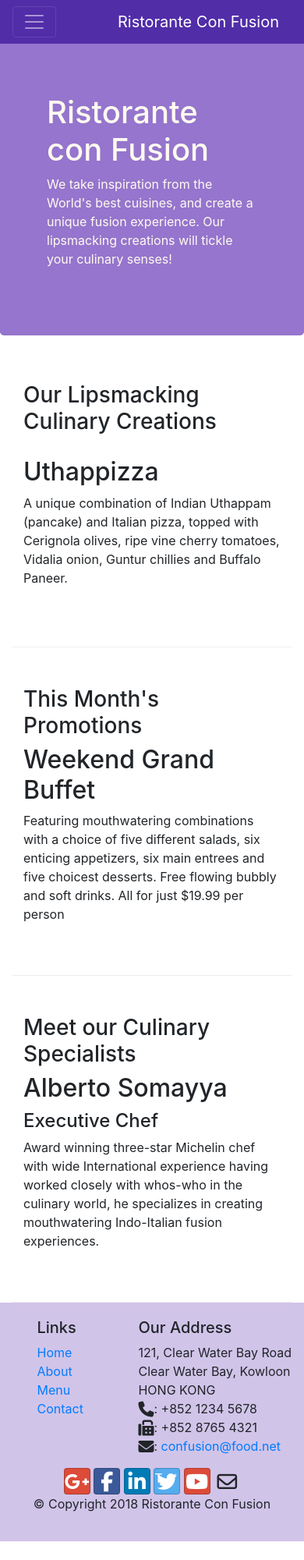
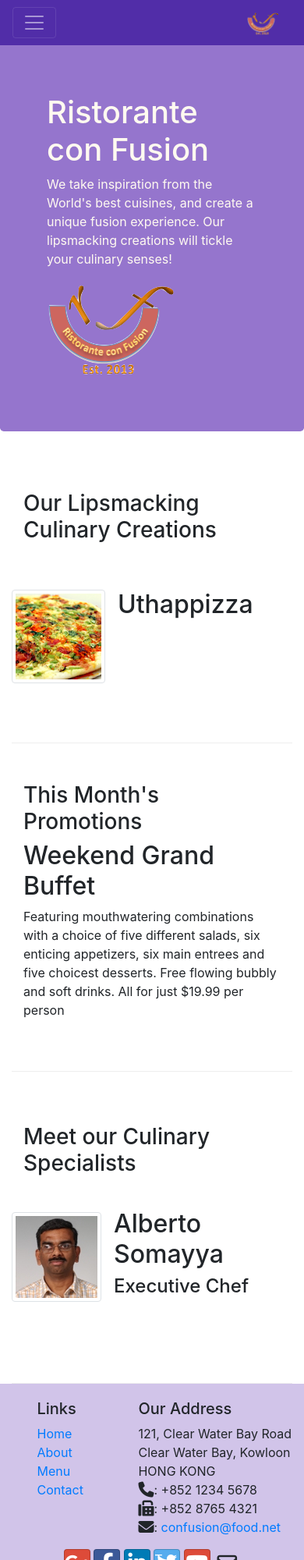
Before and after one commit to okezieobi/coursera-bootstrap4-exercises, a plain HTML site: page index.html in a window 390 px wide. Shown: the top 2000 px of the page at 78% size. Before the commit the page ends 1976 px from the top, so only its background shows below. Drawn offline with nearby package versions, Linux system fonts and the light colour scheme.

Commit message:
Images and Media

```diff
--- a/index.html
+++ b/index.html
@@ -22,7 +22,7 @@
                 <span class="navbar-toggler-icon"></span>
 
             </button>
-            <a class="navbar-brand" href="#">Ristorante Con Fusion</a>
+            <a class="navbar-brand" href="#"><img src="/img/logo.png" height="30" width="41"></a>
             <div class="collapse navbar-collapse" id="Navbar">
                 <ul class="navbar-nav mr-auto">
                     <li class="navbar-item active"><a class="nav-link" href="#"><span class="fa fa-home fa-lg"></span>
@@ -48,7 +48,8 @@
                     <p>We take inspiration from the World's best cuisines, and create a unique fusion experience. Our
                         lipsmacking creations will tickle your culinary senses!</p>
                 </div>
-                <div class="col-12 col-sm">
+                <div class="col-12 col-sm align-self-center">
+                    <img src="img/logo.png" class="img-fluid">
                 </div>
             </div>
         </div>
@@ -59,10 +60,16 @@
             <div class="col-12 col-sm-4 order-sm-last col-md-3">
                 <h3>Our Lipsmacking Culinary Creations</h3>
             </div>
+            <div class="media">
+                <img class="d-flex mr-3 img-thumbnail align-self-center" src="img/uthappizza.png" alt="Uthappizza">
+                <div class="media-body">
+                    <h2 claas="mt-0">Uthappizza</h2>
+                    <p class="d-none d-sm-block ">A unique combination of Indian Uthappam (pancake) and Italian pizza,
+                        topped with Cerignola olives,
+                        ripe vine cherry tomatoes, Vidalia onion, Guntur chillies and Buffalo Paneer.</p>
+                </div>
+            </div>
             <div class="col col-sm order-sm-first col-md">
-                <h2>Uthappizza</h2>
-                <p>A unique combination of Indian Uthappam (pancake) and Italian pizza, topped with Cerignola olives,
-                    ripe vine cherry tomatoes, Vidalia onion, Guntur chillies and Buffalo Paneer.</p>
             </div>
         </div>
 
@@ -83,12 +90,18 @@
             <div class="col-12 col-sm-4 order-sm-last col-md-3">
                 <h3>Meet our Culinary Specialists</h3>
             </div>
+            <div class="media">
+                <img class="d-flex mr-3 img-thumbnail align-self-center" src="img/alberto.png" alt="Alberto Somayya">
+                <div class="media-body">
+                    <h2 class="mt-0">Alberto Somayya</h2>
+                    <h4>Executive Chef</h4>
+                    <p class="d-none d-sm-block">Award winning three-star Michelin chef with wide International
+                        experience having worked closely with
+                        whos-who in the culinary world, he specializes in creating mouthwatering Indo-Italian fusion
+                        experiences. </p>
+                </div>
+            </div>
             <div class="col col-sm order-sm-first col-md">
-                <h2>Alberto Somayya</h2>
-                <h4>Executive Chef</h4>
-                <p>Award winning three-star Michelin chef with wide International experience having worked closely with
-                    whos-who in the culinary world, he specializes in creating mouthwatering Indo-Italian fusion
-                    experiences. </p>
             </div>
         </div>
     </div>
```
Also changed, not shown: aboutus.html (+1 -1 lines), contactus.html (+1 -1 lines), img/alberto.png (added), img/buffet.png (added), img/logo.png (added), img/uthappizza.png (added), 2 other files.
